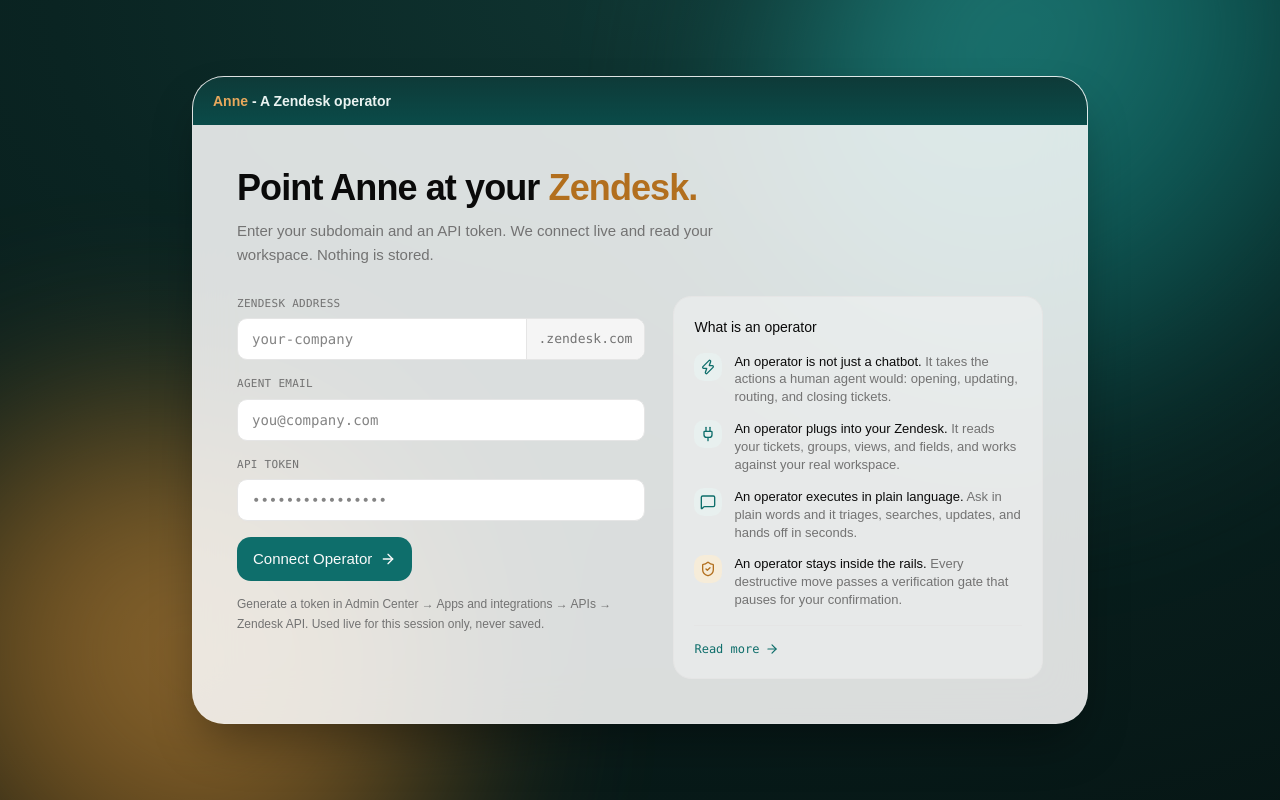
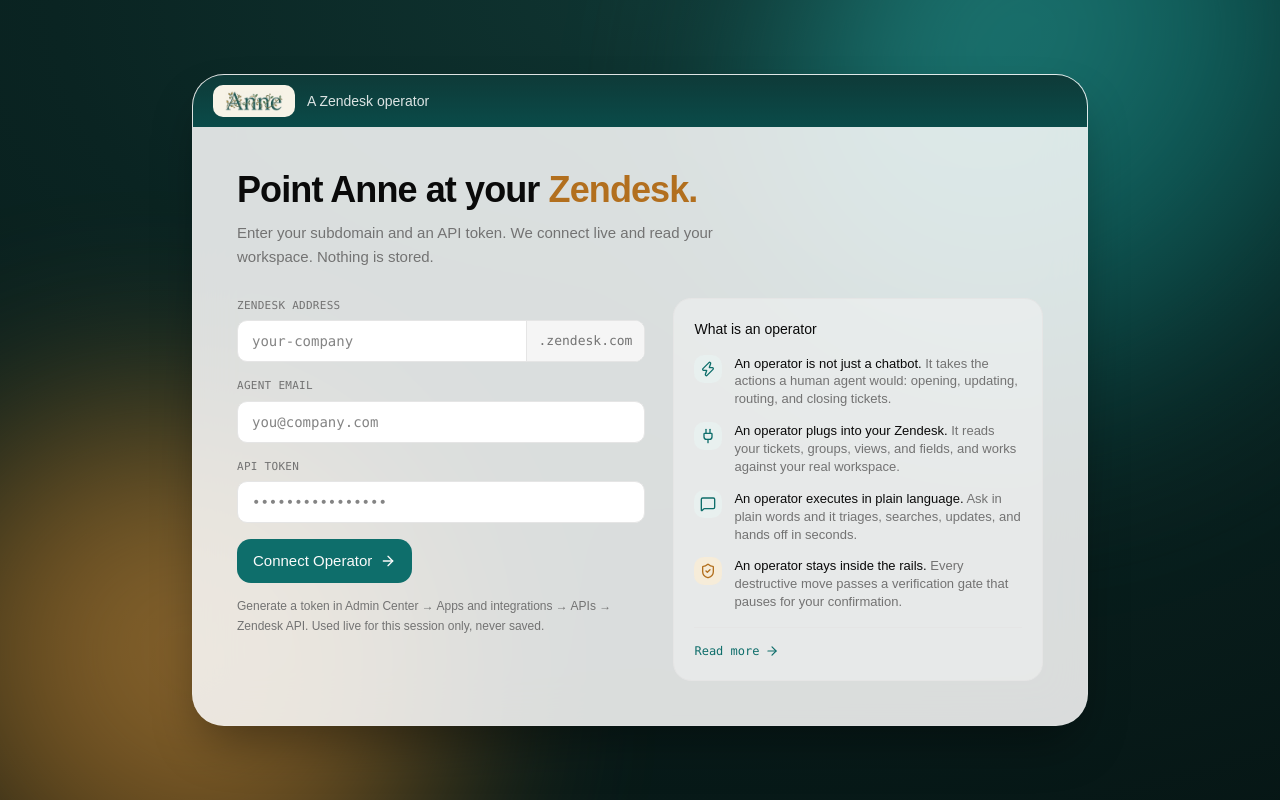
Before and after one commit to drbinna/Zendesk-Ops-, a React (Vite) app: page / in a window 1280 px wide. Built offline with nearby package versions, Linux system fonts and the light colour scheme.

Commit message:
Use Anne wordmark logo in the header

```diff
--- a/src/App.tsx
+++ b/src/App.tsx
@@ -24,8 +24,9 @@
       <BlurredOrb className="!w-[38rem] !h-[38rem] absolute -bottom-52 -left-40 opacity-60 blur-[100px]" style={{ background: `radial-gradient(circle at 60% 40%, #F0A94E, ${HONEY} 45%, transparent 72%)` }} />
 
       <main className="relative w-full max-w-4xl rounded-[2rem] border border-white/10 bg-card/85 backdrop-blur-xl shadow-2xl shadow-black/40 overflow-hidden">
-        <div className="flex items-center px-5 py-3.5 text-[#EAF3F1]" style={{ background: "linear-gradient(180deg,#0E3A38,#0A4B49)" }}>
-          <span className="font-heading font-semibold text-sm"><span style={{ color: "#E8A85C" }}>Anne</span> - A Zendesk operator</span>
+        <div className="flex items-center gap-3 px-5 py-2.5 text-[#EAF3F1]" style={{ background: "linear-gradient(180deg,#0E3A38,#0A4B49)" }}>
+          <span className="inline-flex items-center rounded-lg px-2.5 py-1" style={{ background: "#F7F3E7" }}><img src="/anne-wordmark.png" alt="Anne" className="h-6 w-auto block" /></span>
+          <span className="font-heading text-sm text-white/85">A Zendesk operator</span>
         </div>
 
         <div className="min-h-[560px] p-8 md:p-11">
```
Also changed, not shown: public/anne-wordmark.png (added).
